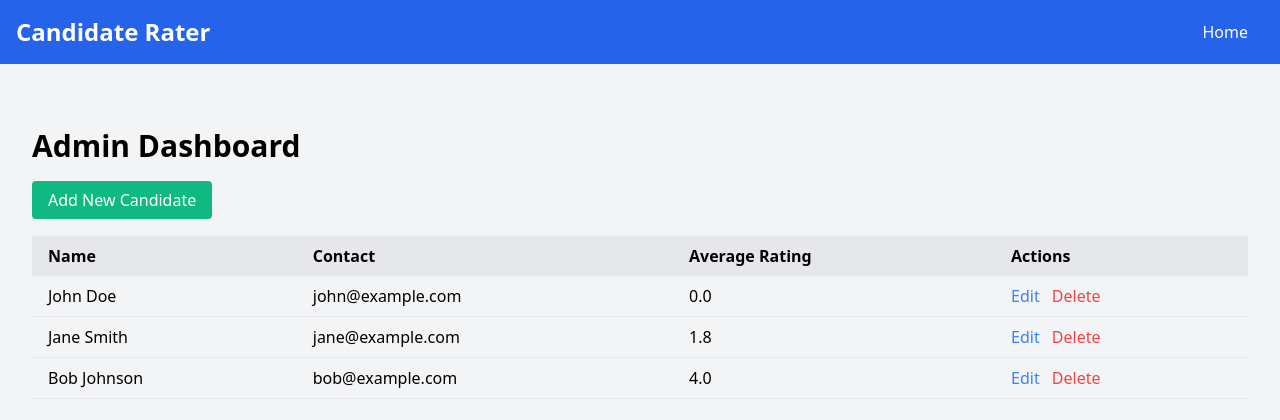
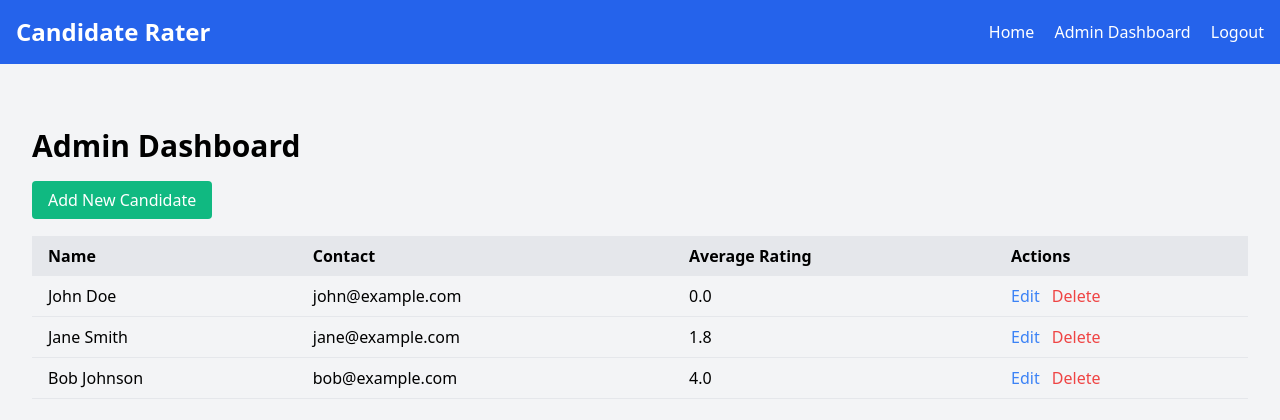
Before and after one commit to ablakateam/CandidateRater, a Flask app: page /admin/dashboard in a window 1280 px wide. Shown: the top 420 px of the page. Run offline with Flask 3, Linux system fonts and the light colour scheme; a user stored in the database is signed in; data comes from the database, SQL or seed files in the repository.

Commit message:
Initial commit

```diff
--- a/main.py
+++ b/main.py
@@ -8,11 +8,14 @@ from config import Config
 from utils import allowed_file, paginate
 from collections import Counter
 from functools import wraps
+import logging
 
 app = Flask(__name__)
 app.config.from_object(Config)
 
 db.init_app(app)
+
+logging.basicConfig(level=logging.DEBUG)
 
 def create_sample_candidates():
     if Candidate.query.count() == 0:
@@ -29,6 +32,13 @@ def create_admin_user():
         admin = Admin(username="admin", password=generate_password_hash("admin123"))
         db.session.add(admin)
         db.session.commit()
+        logging.debug(f"Admin user created with username: {admin.username}")
+        logging.debug(f"Admin password hash: {admin.password}")
+    else:
+        logging.debug("Admin user already exists")
+        admin = Admin.query.filter_by(username="admin").first()
+        logging.debug(f"Existing admin user: {admin.username}")
+        logging.debug(f"Existing admin password hash: {admin.password}")
 
 with app.app_context():
     db.create_all()
@@ -91,12 +101,23 @@ def admin_login():
     if request.method == 'POST':
         username = request.form.get('username')
         password = request.form.get('password')
+        logging.debug(f"Login attempt for username: {username}")
+        logging.debug(f"Provided password: {password}")
+
         admin = Admin.query.filter_by(username=username).first()
-        if admin and check_password_hash(admin.password, password):
-            session['admin_id'] = admin.id
-            flash('Logged in successfully.', 'success')
-            return redirect(url_for('admin_dashboard'))
+        if admin:
+            logging.debug("Admin user found in database")
+            logging.debug(f"Stored password hash: {admin.password}")
+            if check_password_hash(admin.password, password):
+                logging.debug("Password check successful")
+                session['admin_id'] = admin.id
+                flash('Logged in successfully.', 'success')
+                return redirect(url_for('admin_dashboard'))
+            else:
+                logging.debug("Password check failed")
+                flash('Invalid username or password.', 'error')
         else:
+            logging.debug("Admin user not found in database")
             flash('Invalid username or password.', 'error')
     return render_template('admin/login.html')
 
--- a/templates/base.html
+++ b/templates/base.html
@@ -13,7 +13,13 @@
         <div class="container mx-auto flex justify-between items-center">
             <a href="{{ url_for('index') }}" class="text-white text-2xl font-bold">Candidate Rater</a>
             <div>
-                <a href="{{ url_for('index') }}" class="text-white mr-4">Home</a>
+                <a href="{{ url_for('index') }}" class="text-white mr-4 hover:underline">Home</a>
+                {% if 'admin_id' in session %}
+                    <a href="{{ url_for('admin_dashboard') }}" class="text-white mr-4 hover:underline">Admin Dashboard</a>
+                    <a href="{{ url_for('admin_logout') }}" class="text-white hover:underline">Logout</a>
+                {% else %}
+                    <a href="{{ url_for('admin_login') }}" class="text-white hover:underline">Admin Login</a>
+                {% endif %}
             </div>
         </div>
     </nav>
```
